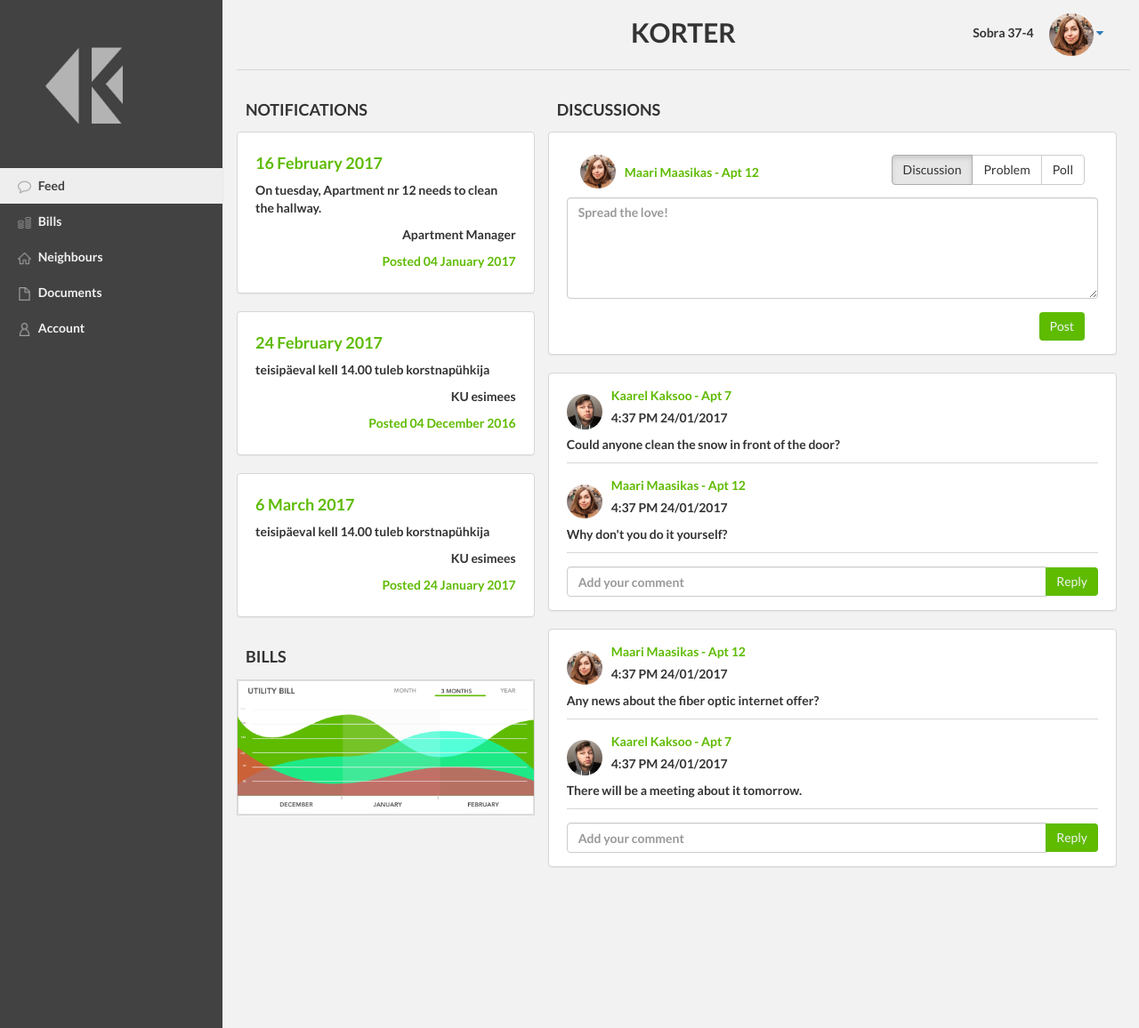
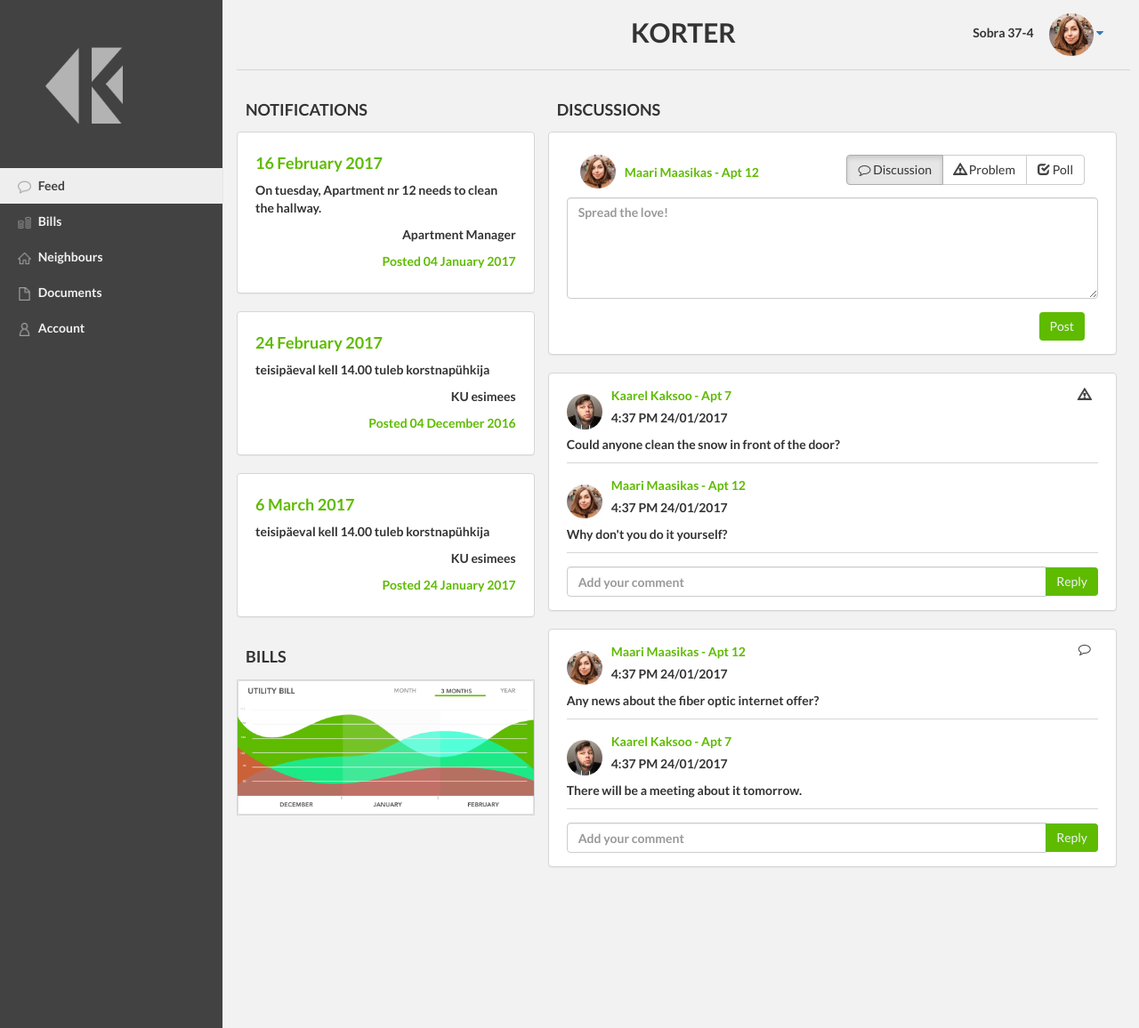
Before and after one commit to gkgranada/korter-bootcamp, a Django app: page /app/feed/ in a window 1280 px wide. Shown: the whole page at 89% size. Run offline with Django 3.2, Linux system fonts and the light colour scheme; some libraries are stand-ins or nearby versions.

Commit message:
Add discussion icons

```diff
--- a/apps/korter/templates/korter/base.html
+++ b/apps/korter/templates/korter/base.html
@@ -95,12 +95,12 @@
                                         <i class="fa fa-caret-down"></i>
                                     </a>
                                     <ul class="dropdown-menu dropdown-user">
-                                        <li><a class="sidebar-icon" href="{% url "account" %}">Sobra 37-4</a>
+                                        <li><a class="sidebar-icon" href="#">Sobra 37-4</a>
                                         </li>
                                         <li><a class="sidebar-icon" href="#">KU Sobra 37-10</a>
                                         </li>
                                         <li class="divider"></li>
-                                        <li><a class="sidebar-icon" href="login.html"><i class="glyphicon glyphicon-log-out"></i> Logout</a>
+                                        <li><a class="sidebar-icon" href="#"><i class="glyphicon glyphicon-log-out"></i> Logout</a>
                                         </li>
                                     </ul>
                                     <!-- /.dropdown-user -->
--- a/apps/korter/templates/korter/feedDiscussion.html
+++ b/apps/korter/templates/korter/feedDiscussion.html
@@ -1,7 +1,10 @@
 {% load static %}
 <div class="feed-panel panel panel-default">
   <div class="panel-body">
+
     <div class="row media feedDiscussion">
+      <div class="row">
+        <div class="col-md-11">
           <div class="media-left media-middle">
             <a href="#">
               <img class="media-object feedEntry-icon" src="{% static "img/male_usericon.jpg"%}" alt="User Icon">
@@ -11,9 +14,21 @@
             <p class="media-heading feedDiscussion-heading">Kaarel Kaksoo - Apt 7</p>
             <p>4:37 PM 24/01/2017</p>
           </div>
+        </div>
+        <div class="col-md-1">
+          <i class="glyphicon glyphicon-warning-sign feedDiscussion-icon"></i>
+        </div>
+      </div>
+      <div class="row">
+        <div class="col-md-12">
           <p>Could anyone clean the snow in front of the door?</p>
         </div>
+      </div>
+    </div>
+
     <div class="row media feedDiscussion">
+      <div class="row">
+        <div class="col-md-12">
           <div class="media-left media-middle">
             <a href="#">
               <img class="media-object feedEntry-icon" src="{% static "img/female_usericon.jpg"%}" alt="User Icon">
@@ -23,7 +38,13 @@
             <p class="media-heading feedDiscussion-heading">Maari Maasikas - Apt 12</p>
             <p>4:37 PM 24/01/2017</p>
           </div>
+        </div>
+      </div>
+      <div class="row">
+        <div class="col-md-12">
           <p>Why don't you do it yourself?</p>
+        </div>
+      </div>
     </div>
     <div class="row feedDiscussion-reply">
       <div class="input-group">
@@ -33,11 +54,15 @@
         </span>
       </div><!-- /input-group -->
     </div>
+
   </div>
 </div>
+
 <div class="feed-panel panel panel-default">
   <div class="panel-body">
     <div class="row media feedDiscussion">
+      <div class="row">
+        <div class="col-md-11">
           <div class="media-left media-middle">
             <a href="#">
               <img class="media-object feedEntry-icon" src="{% static "img/female_usericon.jpg"%}" alt="User Icon">
@@ -47,8 +72,18 @@
             <p class="media-heading feedDiscussion-heading">Maari Maasikas - Apt 12</p>
             <p>4:37 PM 24/01/2017</p>
           </div>
+        </div>
+        <div class="col-md-1">
+          <i class="fa fa-comment-o feedDiscussion-icon"></i>
+        </div>
+      </div>
+      <div class="row">
+        <div class="col-md-12">
           <p>Any news about the fiber optic internet offer?</p>
         </div>
+      </div>
+    </div>
+
     <div class="row media feedDiscussion">
       <div class="media-left media-middle">
         <a href="#">
--- a/apps/korter/templates/korter/feedEntry.html
+++ b/apps/korter/templates/korter/feedEntry.html
@@ -19,12 +19,15 @@
           <div id="discussionOptions" class="text-right">
             <div class="btn-group" data-toggle="buttons">
               <label class="btn btn-default active">
+                <i class="fa fa-comment-o feedDiscussion-icon"></i>
                 <input type="radio" name="options" id="option1" autocomplete="off" checked> Discussion
               </label>
               <label class="btn btn-default">
+                <i class="glyphicon glyphicon-warning-sign feedDiscussion-icon"></i>
                 <input type="radio" name="options" id="option2" autocomplete="off"> Problem
               </label>
               <label class="btn btn-default">
+                <i class="glyphicon glyphicon-check feedDiscussion-icon"></i>
                 <input type="radio" name="options" id="option3" autocomplete="off"> Poll
               </label>
             </div>
--- a/assets/css/korter/base.css
+++ b/assets/css/korter/base.css
@@ -113,6 +113,10 @@ body {
 }
 .feedDiscussion-heading {
   color: #5ebb00;
+}
+.feedDiscussion-icon {
+  color: #424242;
+  text-align: right;
 }
 .feedDiscussion-reply {
   padding-top: 15;
```
Lines whose indentation alone changed are shown as unchanged.
